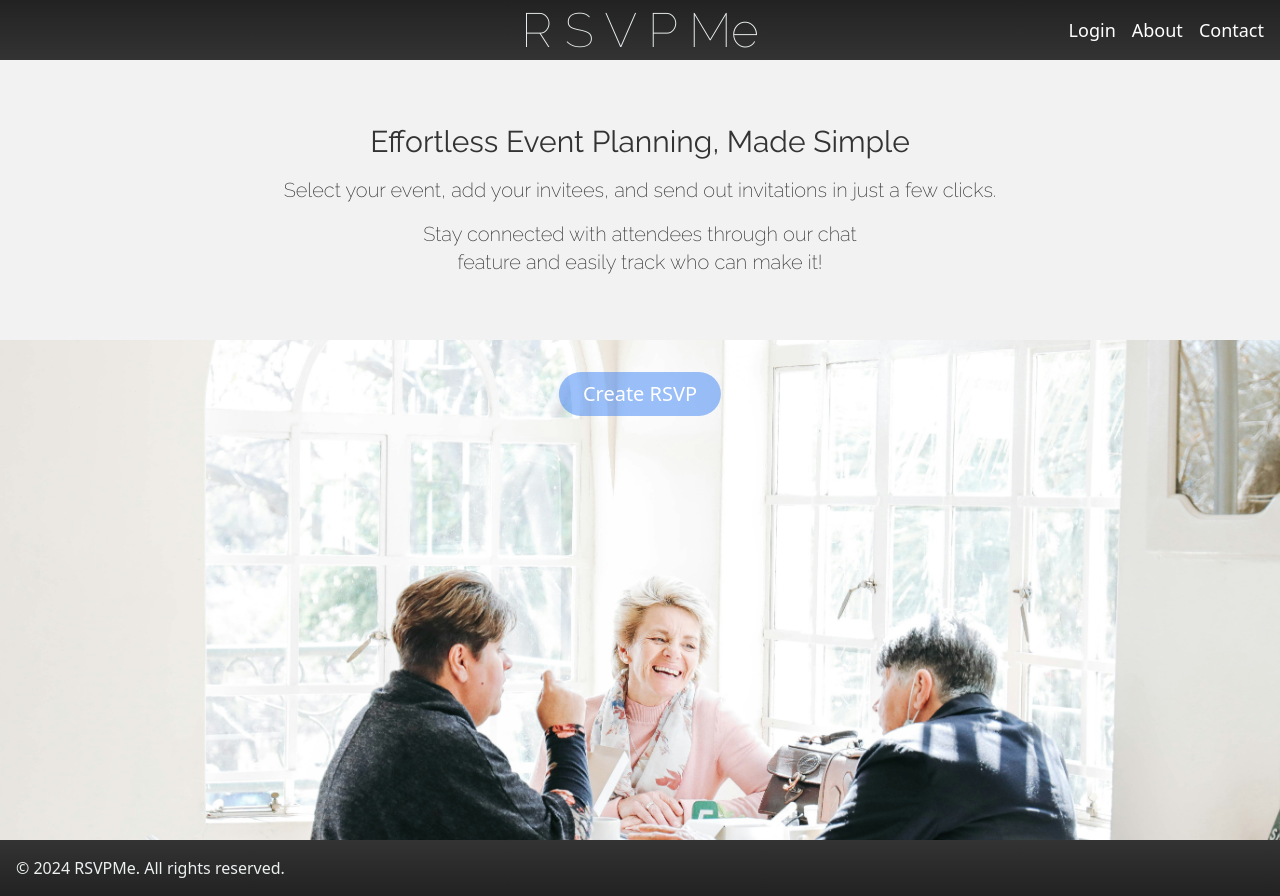
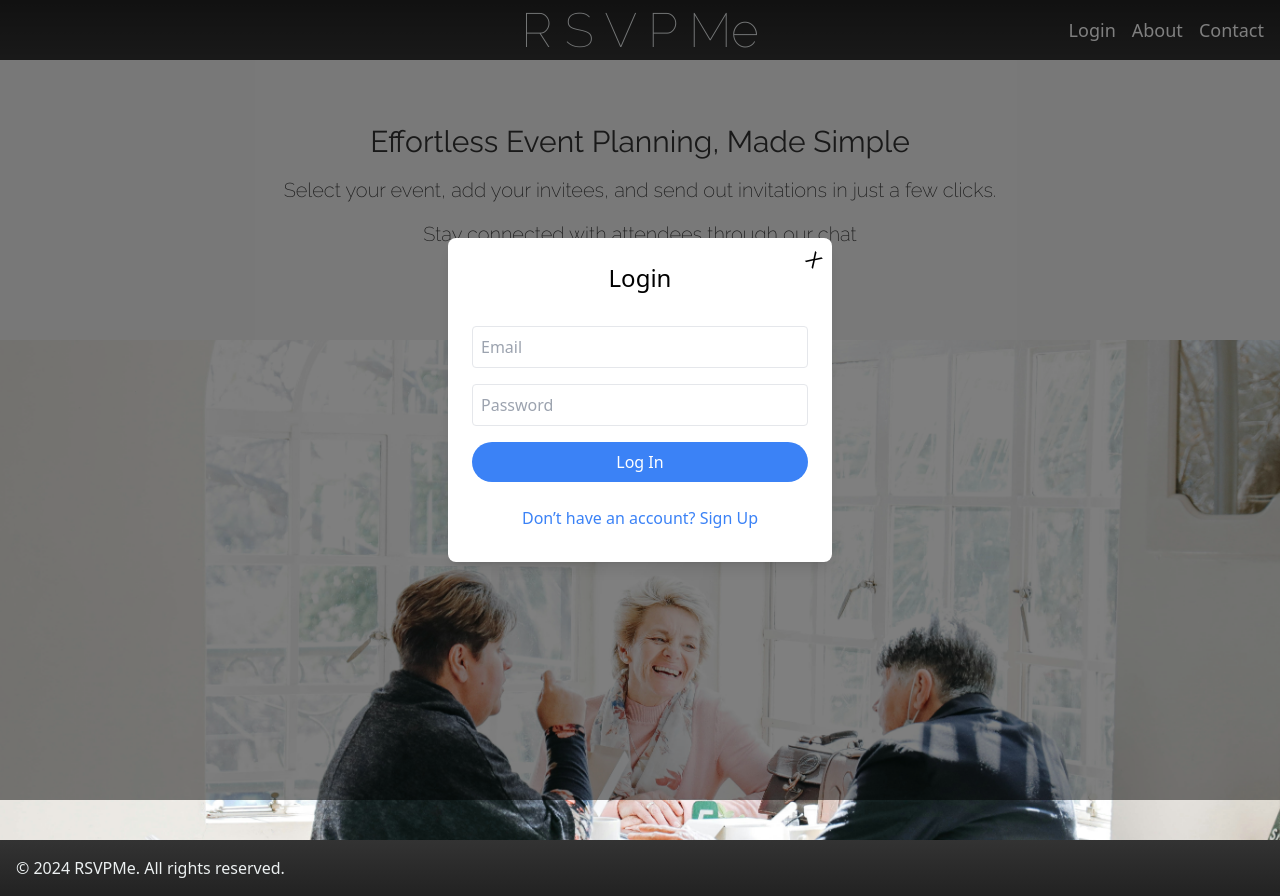
Before and after one commit to gillty1995/rsvpme, a React (Vite) app: page / in a window 1280 px wide. Both pictures are taken after a click on the button "Login". Built offline with nearby package versions, Linux system fonts and the light colour scheme.

Commit message:
add login, signup modals

```diff
--- a/package.json
+++ b/package.json
@@ -11,6 +11,7 @@
   },
   "dependencies": {
     "@types/react-router-dom": "^5.3.3",
+    "framer-motion": "^12.0.6",
     "react": "^18.3.1",
     "react-dom": "^18.3.1",
     "react-router-dom": "^7.0.2"
--- a/src/components/Header/Header.tsx
+++ b/src/components/Header/Header.tsx
@@ -1,5 +1,25 @@
-const Header = () => {
+import React, { useState } from "react";
+import LoginModal from "../LoginModal/LoginModal";
+import SignUpModal from "../SignUpModal/SignUpModal";
+
+const Header: React.FC = () => {
+  const [isLoginModalOpen, setIsLoginModalOpen] = useState(false);
+  const [isSignUpModalOpen, setIsSignUpModalOpen] = useState(false);
+
+  const handleLoginOpen = () => {
+    setIsLoginModalOpen(true);
+    setIsSignUpModalOpen(false); // Close SignUpModal if it's open
+  };
+  const handleLoginClose = () => setIsLoginModalOpen(false);
+
+  const handleSignUpOpen = () => {
+    setIsSignUpModalOpen(true);
+    setIsLoginModalOpen(false); // Close LoginModal if it's open
+  };
+  const handleSignUpClose = () => setIsSignUpModalOpen(false);
+
   return (
+    <>
       <header className="bg-gradient-to-b from-header-bg to-bg-gradient p-4 flex justify-between items-center">
         <div className="font-rale font-thin text-header-text text-5xl absolute left-1/2 transform -translate-x-1/2">
           R S V P Me
@@ -7,7 +27,10 @@ const Header = () => {
         <nav className="ml-auto">
           <ul className="flex space-x-4">
             <li>
-            <button className="text-white text-lg hover:text-gray-200">
+              <button
+                className="text-white text-lg hover:text-gray-200"
+                onClick={handleLoginOpen}
+              >
                 Login
               </button>
             </li>
@@ -24,6 +47,15 @@ const Header = () => {
           </ul>
         </nav>
       </header>
+
+      {/* Modals */}
+      <LoginModal
+        isOpen={isLoginModalOpen}
+        onClose={handleLoginClose}
+        openSignUp={handleSignUpOpen} // Pass the openSignUp function to LoginModal
+      />
+      <SignUpModal isOpen={isSignUpModalOpen} onClose={handleSignUpClose} />
+    </>
   );
 };
 
--- /dev/null
+++ b/src/components/LoginModal/LoginModal.tsx
@@ -0,0 +1,64 @@
+import React, { useState } from "react";
+import ModalWithForm from "../ModalWithForm/ModalWithForm";
+
+interface LoginModalProps {
+  isOpen: boolean;
+  onClose: () => void;
+  openSignUp: () => void; // Function to open SignUpModal
+}
+
+const LoginModal: React.FC<LoginModalProps> = ({
+  isOpen,
+  onClose,
+  openSignUp,
+}) => {
+  const [email, setEmail] = useState("");
+  const [password, setPassword] = useState("");
+
+  const handleSubmit = (e: React.FormEvent) => {
+    e.preventDefault();
+    console.log("Login submitted", { email, password });
+    // Add your login logic here
+  };
+
+  return (
+    <ModalWithForm title="Login" isOpen={isOpen} onClose={onClose}>
+      <form
+        onSubmit={handleSubmit}
+        className="flex flex-col space-y-4 text-left mt-8"
+      >
+        <input
+          type="email"
+          placeholder="Email"
+          value={email}
+          onChange={(e) => setEmail(e.target.value)}
+          className="p-2 border rounded focus:outline-none focus:ring focus:border-blue-300"
+          required
+        />
+        <input
+          type="password"
+          placeholder="Password"
+          value={password}
+          onChange={(e) => setPassword(e.target.value)}
+          className="p-2 border rounded focus:outline-none focus:ring focus:border-blue-300"
+          required
+        />
+        <button
+          type="submit"
+          className="bg-blue-500 text-white py-2 px-4 rounded-full hover:bg-blue-600 transition-all duration-300"
+        >
+          Log In
+        </button>
+        <button
+          onClick={openSignUp} // Trigger SignUpModal
+          type="button"
+          className="text-blue-500 py-2 px-4 hover:text-blue-800 transition-all duration-300"
+        >
+          Don’t have an account? Sign Up
+        </button>
+      </form>
+    </ModalWithForm>
+  );
+};
+
+export default LoginModal;
--- a/src/components/ModalWithForm/ModalWithForm.tsx
+++ b/src/components/ModalWithForm/ModalWithForm.tsx
@@ -1,4 +1,5 @@
-import React, { ReactNode } from "react";
+import React, { ReactNode, useEffect } from "react";
+import { motion } from "framer-motion"; // Import motion for animation
 
 interface ModalWithFormProps {
   title: string;
@@ -13,19 +14,51 @@ const ModalWithForm: React.FC<ModalWithFormProps> = ({
   onClose,
   children,
 }) => {
+  useEffect(() => {
+    // Close modal on Escape key press
+    const handleKeyDown = (e: KeyboardEvent) => {
+      if (e.key === "Escape") {
+        onClose();
+      }
+    };
+    document.addEventListener("keydown", handleKeyDown);
+    return () => {
+      document.removeEventListener("keydown", handleKeyDown);
+    };
+  }, [onClose]);
+
+  // Close modal when clicking outside of it
+  const handleModalClick = (e: React.MouseEvent) => {
+    e.stopPropagation(); // Prevent the click from propagating to the backdrop
+    onClose(); // Close the modal
+  };
+
   if (!isOpen) return null;
 
   return (
-    <div className="fixed inset-0 flex items-center justify-center bg-black bg-opacity-50 z-50">
-      <div className="bg-white p-6 rounded-lg shadow-lg w-96 text-center">
+    <div
+      className="fixed inset-0 flex items-center justify-center bg-black bg-opacity-50 z-50"
+      onClick={handleModalClick}
+    >
+      <div
+        className="bg-white p-6 rounded-lg shadow-lg w-96 text-center relative"
+        onClick={(e) => e.stopPropagation()}
+      >
+        <motion.button
+          onClick={onClose}
+          className="absolute top-0 right-1 p-2 text-black"
+          initial={{ rotate: 0, opacity: 0 }}
+          animate={{ rotate: 45, opacity: 1 }}
+          exit={{ rotate: 0, opacity: 0 }}
+          transition={{ duration: 0.3 }}
+          whileHover={{ scale: 1.1, rotate: 90 }}
+          whileTap={{ scale: 0.9 }}
+        >
+          <span className="text-xl">X</span>
+        </motion.button>
+
         <h2 className="text-2xl font-medium mb-4">{title}</h2>
         {children}
-        <button
-          onClick={onClose}
-          className="mt-4 bg-blue-500 text-white py-2 px-4 rounded-full hover:bg-blue-600 transition-all duration-300"
-        >
-          Close
-        </button>
       </div>
     </div>
   );
--- /dev/null
+++ b/src/components/SignUpModal/SignUpModal.tsx
@@ -0,0 +1,73 @@
+import React, { useState } from "react";
+import ModalWithForm from "../ModalWithForm/ModalWithForm";
+
+interface SignUpModalProps {
+  isOpen: boolean;
+  onClose: () => void;
+}
+
+const SignUpModal: React.FC<SignUpModalProps> = ({ isOpen, onClose }) => {
+  const [email, setEmail] = useState("");
+  const [password, setPassword] = useState("");
+
+  const handleSubmit = (e: React.FormEvent) => {
+    e.preventDefault();
+    console.log("Sign Up submitted", { email, password });
+    // Add your signup logic here
+  };
+
+  const handleThirdPartyLogin = (platform: string) => {
+    console.log(`Sign up via ${platform}`);
+    // Add Google, Apple, etc., sign up logic here
+  };
+
+  return (
+    <ModalWithForm title="Sign Up" isOpen={isOpen} onClose={onClose}>
+      <form
+        onSubmit={handleSubmit}
+        className="flex flex-col space-y-4 text-left mt-8"
+      >
+        <input
+          type="email"
+          placeholder="Email"
+          value={email}
+          onChange={(e) => setEmail(e.target.value)}
+          className="p-2 border rounded focus:outline-none focus:ring focus:border-blue-300"
+          required
+        />
+        <input
+          type="password"
+          placeholder="Password"
+          value={password}
+          onChange={(e) => setPassword(e.target.value)}
+          className="p-2 border rounded focus:outline-none focus:ring focus:border-blue-300"
+          required
+        />
+        <button
+          type="submit"
+          className="bg-blue-500 text-white py-2 px-4 rounded-full hover:bg-blue-600 transition-all duration-300"
+        >
+          Sign Up
+        </button>
+      </form>
+
+      {/* Social Media Buttons */}
+      <div className="flex justify-center space-x-4 mt-4">
+        <button
+          onClick={() => handleThirdPartyLogin("Google")}
+          className="bg-red-500 text-white py-2 px-4 rounded-full hover:bg-red-600 transition-all duration-300"
+        >
+          Sign Up with Google
+        </button>
+        <button
+          onClick={() => handleThirdPartyLogin("Apple")}
+          className="bg-black text-white py-2 px-4 rounded-full hover:bg-gray-800 transition-all duration-300"
+        >
+          Sign Up with Apple
+        </button>
+      </div>
+    </ModalWithForm>
+  );
+};
+
+export default SignUpModal;
```
Also changed, not shown: 1 other file (tests, documents, lock files or other folders). Lines whose indentation alone changed are shown as unchanged.
